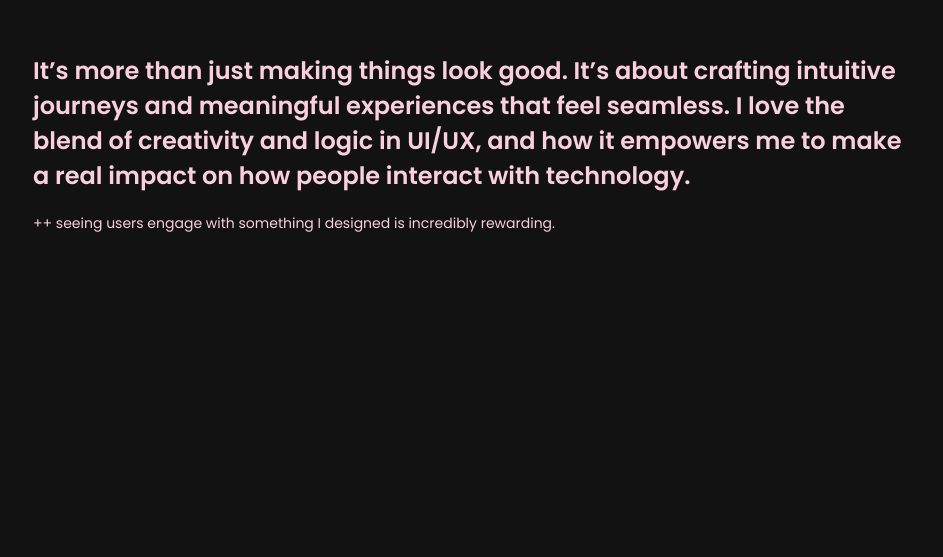
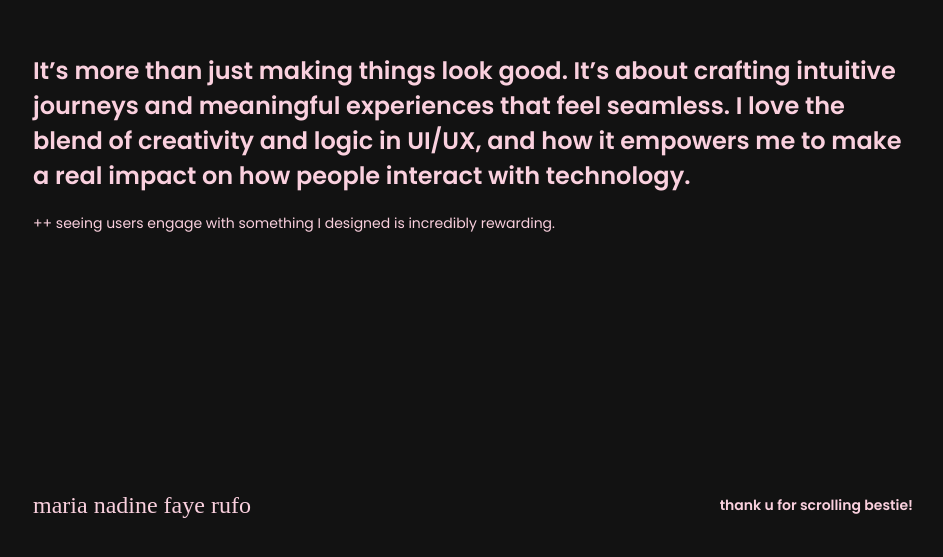
Before and after one commit to marianadine/mariafaye, a React (Create React App) app: page /works in a window 1280 px wide. Shown: the part 127-684 px from the top of the page, without its empty margins (167-1110 px from the left). Built offline with nearby package versions, Linux system fonts and the light colour scheme; a web font is replaced by a local one.

Commit message:
Work: Footer

```diff
--- a/src/components/Works.jsx
+++ b/src/components/Works.jsx
@@ -10,6 +10,11 @@ const Works = () => {
         <h1 className='semibold'>It’s more than just making things look good. It’s about crafting intuitive journeys and meaningful experiences that feel seamless. I love the blend of creativity and logic in UI/UX, and how it empowers me to make a real impact on how people interact with technology.</h1>
         <p className='regular'>++ seeing users engage with something I designed is incredibly rewarding.</p>
       </section>
+
+      <section className='footer'>
+        <p className='cursive'>maria nadine faye rufo</p>
+        <p className='semibold-footer'>thank u for scrolling bestie!</p>
+      </section>
     </div>
   )
 }
```
